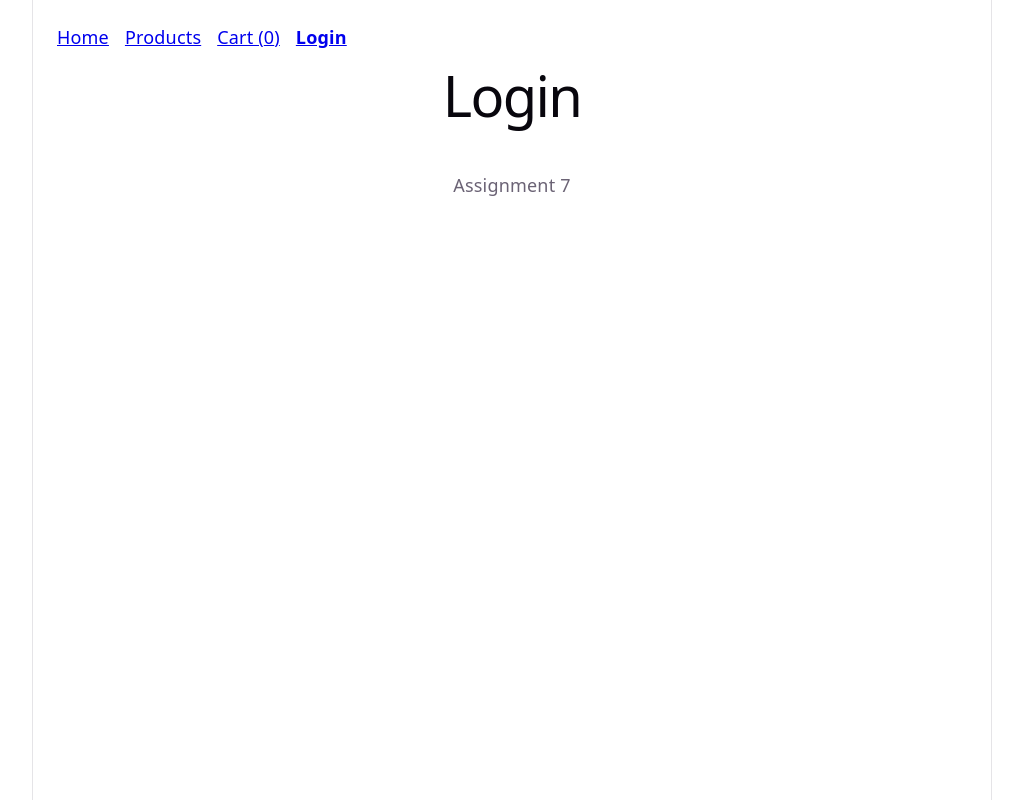
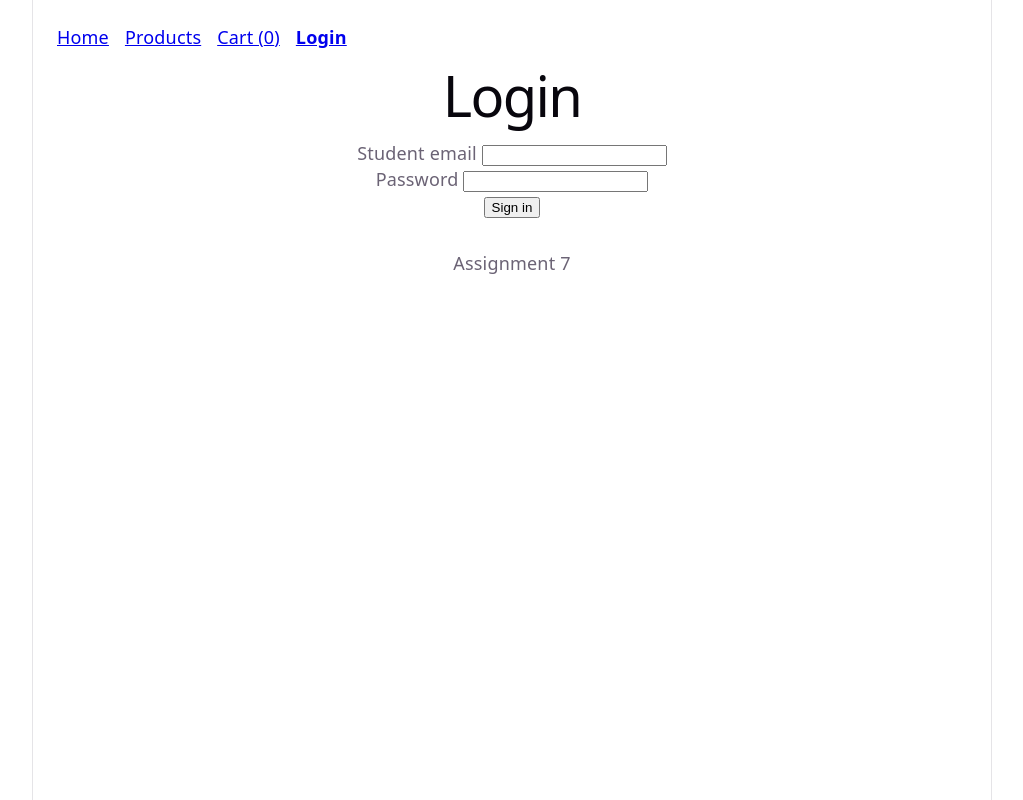
Before and after one commit to BerkeSengezer/assigment7, a React (Vite) app: page /login in a window 1280 px wide. Shown: the whole page, without its empty margins (128-1151 px from the left). Built offline with nearby package versions, Linux system fonts and the light colour scheme.

Commit message:
Protect the cart with demo sign-in

```diff
--- a/src/App.jsx
+++ b/src/App.jsx
@@ -1,19 +1,33 @@
 import { BrowserRouter, Link, NavLink, Outlet, Route, Routes } from 'react-router'
+import ProtectedRoute from './components/ProtectedRoute'
+import { AuthProvider, useAuth } from './context/AuthContext'
+import Cart from './pages/Cart'
+import Login from './pages/Login'
+import ProductDetail from './pages/ProductDetail'
+import ProductList from './pages/ProductList'
+import { useCart } from './store/cartStore'
 import './App.css'
-import ProductList from './pages/ProductList'
-import ProductDetail from './pages/ProductDetail'
-import Cart from './pages/Cart'
-import { useCart } from './store/cartStore'
 
 function Layout() {
-  const count = useCart(state => state.items.reduce((sum, item) => sum + item.quantity, 0))
+  const { user, dispatch } = useAuth()
+  const count = useCart(state =>
+    state.items.reduce((sum, item) => sum + item.quantity, 0)
+  )
+
   return (
     <>
       <nav aria-label="Main navigation">
         <NavLink to="/" end>Home</NavLink>
         <NavLink to="/products">Products</NavLink>
         <NavLink to="/cart">Cart ({count})</NavLink>
-        <NavLink to="/login">Login</NavLink>
+        {user ? (
+          <>
+            <span>{user.username}</span>
+            <button type="button" onClick={() => dispatch({ type: 'LOGGED_OUT' })}>
+              Logout
+            </button>
+          </>
+        ) : <NavLink to="/login">Login</NavLink>}
       </nav>
       <main><Outlet /></main>
       <footer>Assignment 7</footer>
@@ -33,6 +47,7 @@ function NotFound() {
 export default function App() {
   return (
     <BrowserRouter>
+      <AuthProvider>
         <Routes>
           <Route element={<Layout />}>
             <Route index element={<h1>Shop</h1>} />
@@ -40,11 +55,12 @@ export default function App() {
               <Route index element={<ProductList />} />
               <Route path=":id" element={<ProductDetail />} />
             </Route>
-          <Route path="cart" element={<Cart />} />
-          <Route path="login" element={<h1>Login</h1>} />
+            <Route path="cart" element={<ProtectedRoute><Cart /></ProtectedRoute>} />
+            <Route path="login" element={<Login />} />
             <Route path="*" element={<NotFound />} />
           </Route>
         </Routes>
+      </AuthProvider>
     </BrowserRouter>
   )
 }
--- /dev/null
+++ b/src/api/authApi.js
@@ -0,0 +1,13 @@
+const demoEmail = import.meta.env.VITE_DEMO_EMAIL || 'student@example.com'
+
+export function login(username, password) {
+  return new Promise((resolve, reject) => {
+    setTimeout(() => {
+      if (username === demoEmail && password === 'demo123456') {
+        resolve({ username })
+      } else {
+        reject(new Error('Invalid credentials'))
+      }
+    }, 500)
+  })
+}
--- /dev/null
+++ b/src/components/ProtectedRoute.jsx
@@ -0,0 +1,13 @@
+import { Navigate, useLocation } from 'react-router'
+import { useAuth } from '../context/AuthContext'
+
+export default function ProtectedRoute({ children }) {
+  const { user } = useAuth()
+  const { pathname, search, hash } = useLocation()
+
+  if (!user) {
+    return <Navigate to="/login" replace state={{ from: pathname + search + hash }} />
+  }
+
+  return children
+}
--- /dev/null
+++ b/src/context/AuthContext.jsx
@@ -0,0 +1,30 @@
+import { createContext, useContext, useReducer } from 'react'
+
+const AuthContext = createContext(null)
+
+function authReducer(user, action) {
+  switch (action.type) {
+    case 'LOGGED_IN':
+      return action.user
+    case 'LOGGED_OUT':
+      return null
+    default:
+      return user
+  }
+}
+
+export function AuthProvider({ children }) {
+  const [user, dispatch] = useReducer(authReducer, null)
+
+  return (
+    <AuthContext.Provider value={{ user, dispatch }}>
+      {children}
+    </AuthContext.Provider>
+  )
+}
+
+export function useAuth() {
+  const auth = useContext(AuthContext)
+  if (!auth) throw new Error('useAuth must be used inside AuthProvider')
+  return auth
+}
--- /dev/null
+++ b/src/pages/Login.jsx
@@ -0,0 +1,56 @@
+import { useState } from 'react'
+import { useLocation, useNavigate } from 'react-router'
+import { login } from '../api/authApi'
+import { useAuth } from '../context/AuthContext'
+
+export default function Login() {
+  const [username, setUsername] = useState('')
+  const [password, setPassword] = useState('')
+  const [loading, setLoading] = useState(false)
+  const [error, setError] = useState('')
+  const { dispatch } = useAuth()
+  const location = useLocation()
+  const navigate = useNavigate()
+
+  async function handleSubmit(event) {
+    event.preventDefault()
+    setLoading(true)
+    setError('')
+
+    try {
+      const user = await login(username.trim(), password)
+      dispatch({ type: 'LOGGED_IN', user })
+      navigate(location.state?.from ?? '/', { replace: true })
+    } catch (error) {
+      setError(error.message)
+    } finally {
+      setLoading(false)
+    }
+  }
+
+  return (
+    <>
+      <h1>Login</h1>
+      <form onSubmit={handleSubmit}>
+        <p>
+          <label>
+            Student email{' '}
+            <input type="email" autoComplete="username" required
+              value={username} onChange={event => setUsername(event.target.value)} />
+          </label>
+        </p>
+        <p>
+          <label>
+            Password{' '}
+            <input type="password" autoComplete="current-password" required
+              value={password} onChange={event => setPassword(event.target.value)} />
+          </label>
+        </p>
+        <button type="submit" disabled={loading}>
+          {loading ? 'Signing in…' : 'Sign in'}
+        </button>
+        {error && <p role="alert">{error}</p>}
+      </form>
+    </>
+  )
+}
```
Lines whose indentation alone changed are shown as unchanged.
